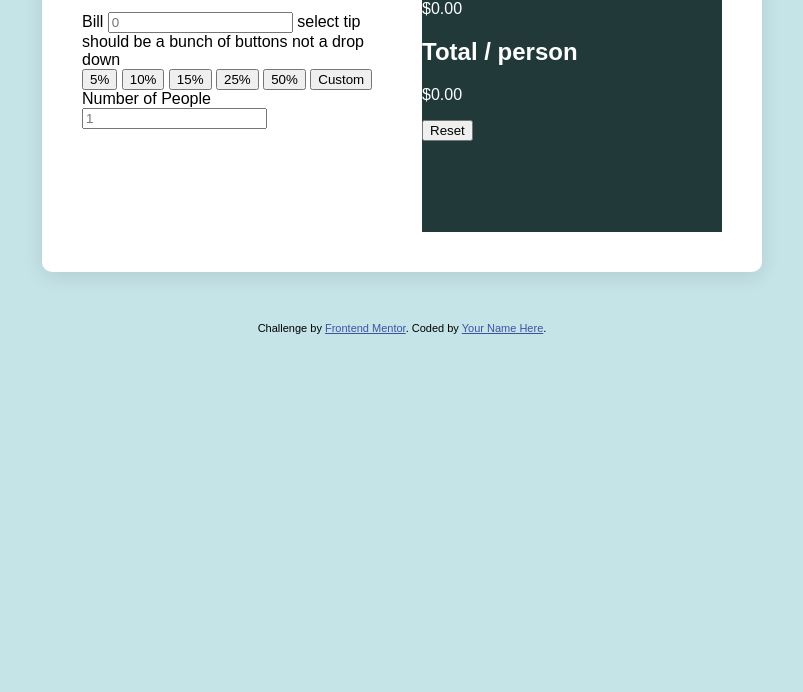
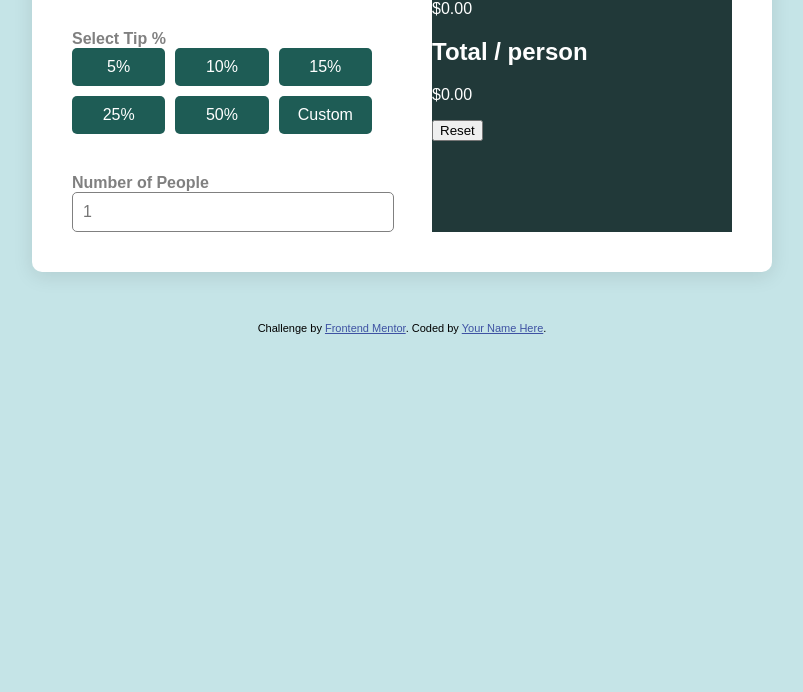
Before and after one commit to BariBariGood/tip-calculator-app, a plain HTML site: page tip-calculator-app-main/index.html in a window 1280 px wide. Shown: the part 158-850 px from the top of the page, without its empty margins (238-1041 px from the left). Drawn offline with Linux system fonts and the light colour scheme.

Commit message:
left side

```diff
--- a/tip-calculator-app-main/index.html
+++ b/tip-calculator-app-main/index.html
@@ -28,6 +28,7 @@
       border-radius: 10px;
       box-shadow: 0 4px 20px rgba(0, 0, 0, 0.1);
       padding: 20px;
+      gap: 20px;
       width: fit-content;
       display: flex;
       flex-direction: row;
@@ -40,6 +41,10 @@
       margin: 20px;
       width: 300px;
       height: 300px;
+      display: flex;
+      flex-direction: column;
+      justify-content: space-between;
+
     }
 
     .boxes-right {
@@ -49,29 +54,72 @@
       height: 300px;
       background-color: rgb(33, 57, 57);
     }
+
+    .section-title {
+      font-weight: bold;
+      margin-bottom: 10px;
+      color: gray;
+    }
+
+    .tip-buttons {
+      display: grid;
+      grid-template-columns: repeat(3, 1fr);
+      gap: 10px;
+    }
+
+    .tip-button {
+      background-color: hsl(173, 51%, 24%);
+      border: none;
+      border-radius: 5px;
+      color: white;
+      cursor: pointer;
+      padding: 10px;
+      font-size: 16px;
+    }
+
+    .tip-button:hover {
+      background-color: hsl(172, 55%, 49%);
+    }
+
+    input {
+      border: 1px solid gray;
+      border-radius: 5px;
+      padding: 10px;
+      width: 100%;
+      font-size: 16px;
+    }
+
   </style>
 </head>
 <body>
 
   <div class="card">
     <div class="boxes-left">
-      <h1>Tip Calculator</h1>
-      <label for="bill">Bill</label>
+      <div class="billshyt">
+        <label class="section-title">Bill</label>
+        <div>
           <input type="number" id="bill" placeholder="0" />
+        </div>
+      </div>
 
-      select tip should be a bunch of buttons not a drop down
+      <div class="tipshyt">
+        <label class="section-title">Select Tip %</label>
         <div class="tip-buttons">
-        <button class="tip-button
-        " data-tip="5">5%</button>
+          <button class="tip-button" data-tip="5">5%</button>
           <button class="tip-button" data-tip="10">10%</button>
           <button class="tip-button" data-tip="15">15%</button>
           <button class="tip-button" data-tip="25">25%</button>
           <button class="tip-button" data-tip="50">50%</button>
           <button class="tip-button" data-tip="custom">Custom</button>
         </div>
+      </div>
 
-      <label for="people">Number of People</label>
+      <div class="peopleshyt">
+        <label class="section-title" for="people">Number of People</label>
+        <div>
           <input type="number" id="people" placeholder="1" />
+        </div>
+      </div>
     </div>
 
     <div class="boxes-right">
```
Lines whose indentation alone changed are shown as unchanged.
